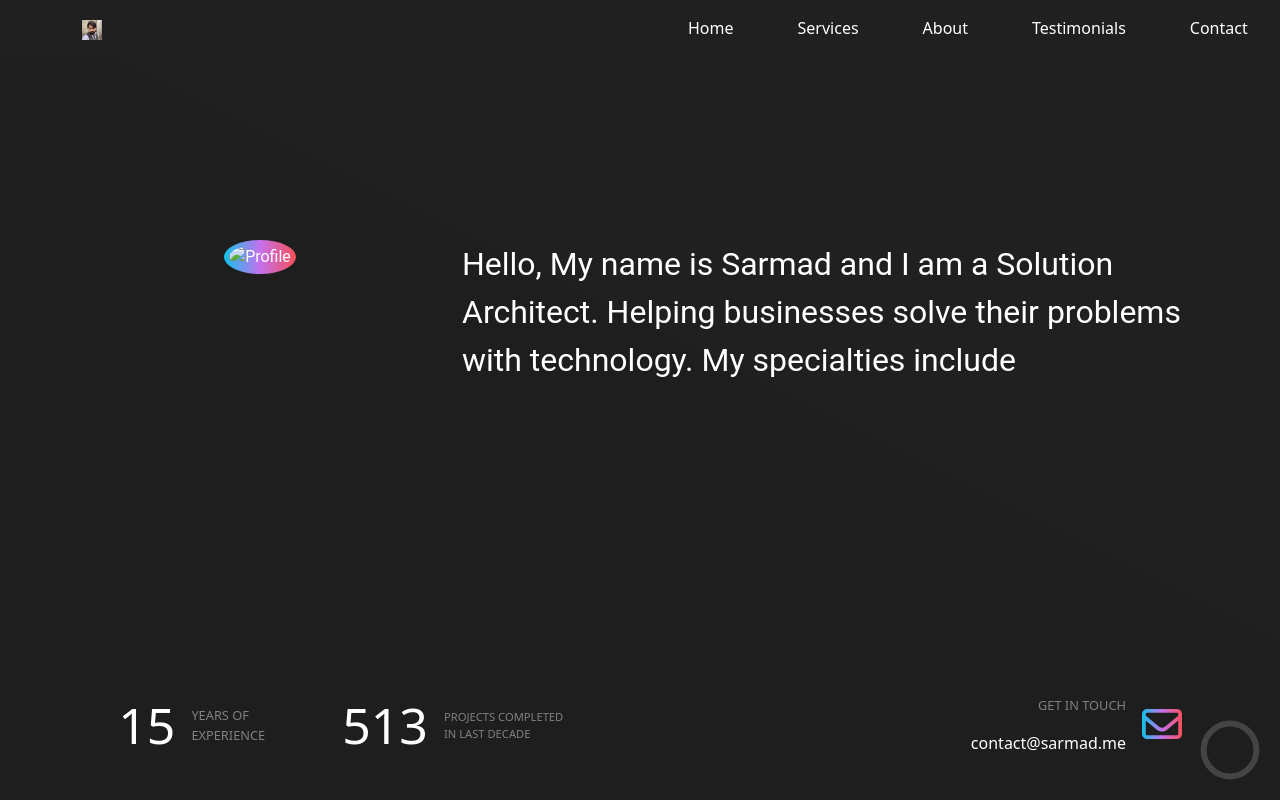
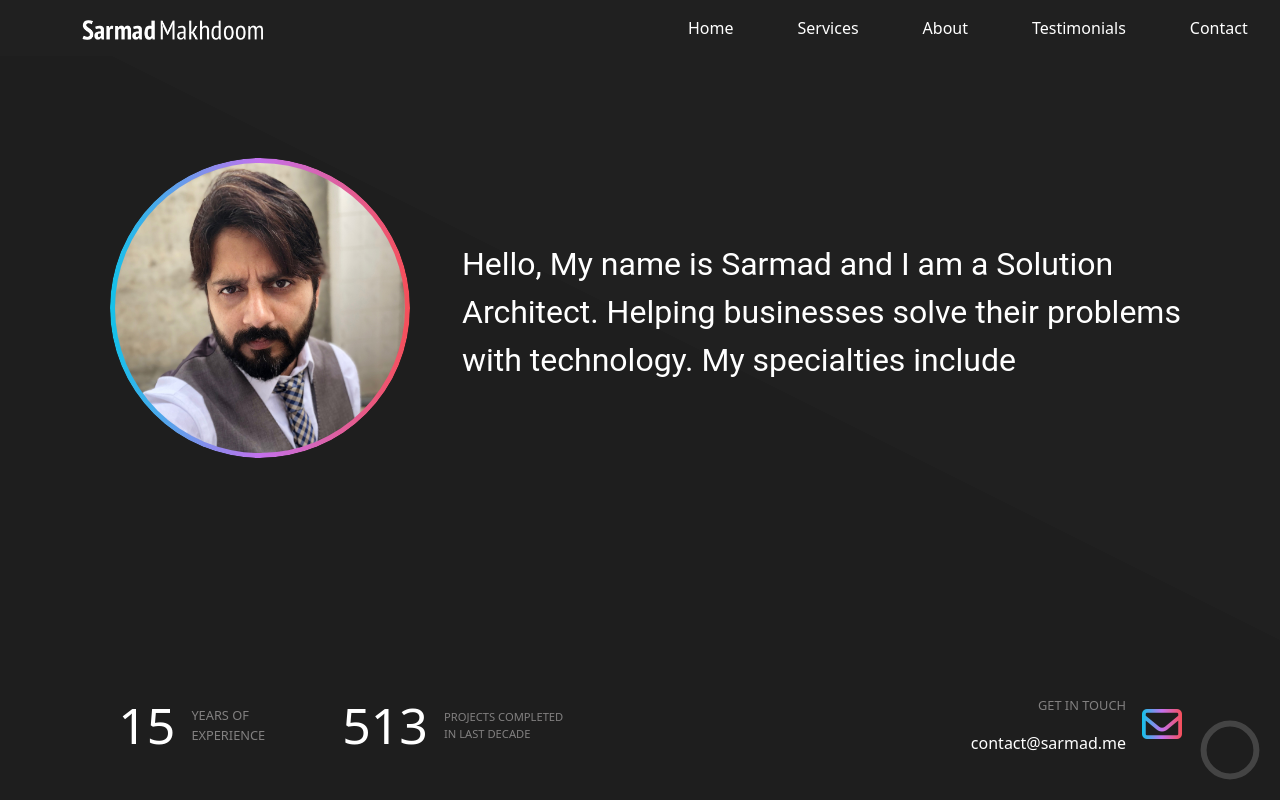
Before and after one commit to adilmakhdoom44/sarmad, a plain HTML site: page index.html in a window 1280 px wide. Shown: the top 800 px of the page. Drawn offline with nearby package versions, Linux system fonts and the light colour scheme; files whose address does not match are found by name.

Commit message:
index.html

```diff
--- a/index.html
+++ b/index.html
@@ -34,7 +34,7 @@
     <div class="row m-0 p-0" style="position: fixed; top: 0; width: 100%; z-index: 1000; background-color: rgb(32, 32, 32);">
       <nav class="container navbar navbar-expand-lg">
         <div class="container">
-          <a class="navbar-brand text-white col-lg-6"><img src="./sarmad.jpg" alt="" height="20px"></a>
+          <a class="navbar-brand text-white col-lg-6"><img src="./header-logo.png" alt="" height="20px"></a>
 
           <button class="navbar-toggler" type="button" data-bs-toggle="collapse" data-bs-target="#navbarTogglerDemo01"
             aria-controls="navbarTogglerDemo01" aria-expanded="false" aria-label="Toggle navigation" >
@@ -67,7 +67,7 @@
     <div class="container" id="home">
       <div class="row">
         <div class="col-lg-4 col-md-12 mb-4 text-center fade-in">
-          <img class="img-fluid rounded-circle sarmad-logo" src="./images/sarmad.jpg" alt="Profile"
+          <img class="img-fluid rounded-circle sarmad-logo" src="./sarmad.jpg" alt="Profile"
             style="height: 300px;">
         </div>
         <div class="col-lg-8 col-md-12 d-flex fade-in" style="align-items: center;">
@@ -361,7 +361,7 @@
         </div>
         <div class="col-lg-8 d-flex" style="flex-wrap: wrap;">
           <div class="icon-to-text m-3">
-            <div class="icon"><img class="img-fluid p-3" src="./images/studio98.png" alt=""></div>
+            <div class="icon"><img class="img-fluid p-3" src="./studio98.png" alt=""></div>
             <div class="text">
               <p>Studio98.com</p>
             </div>
```
